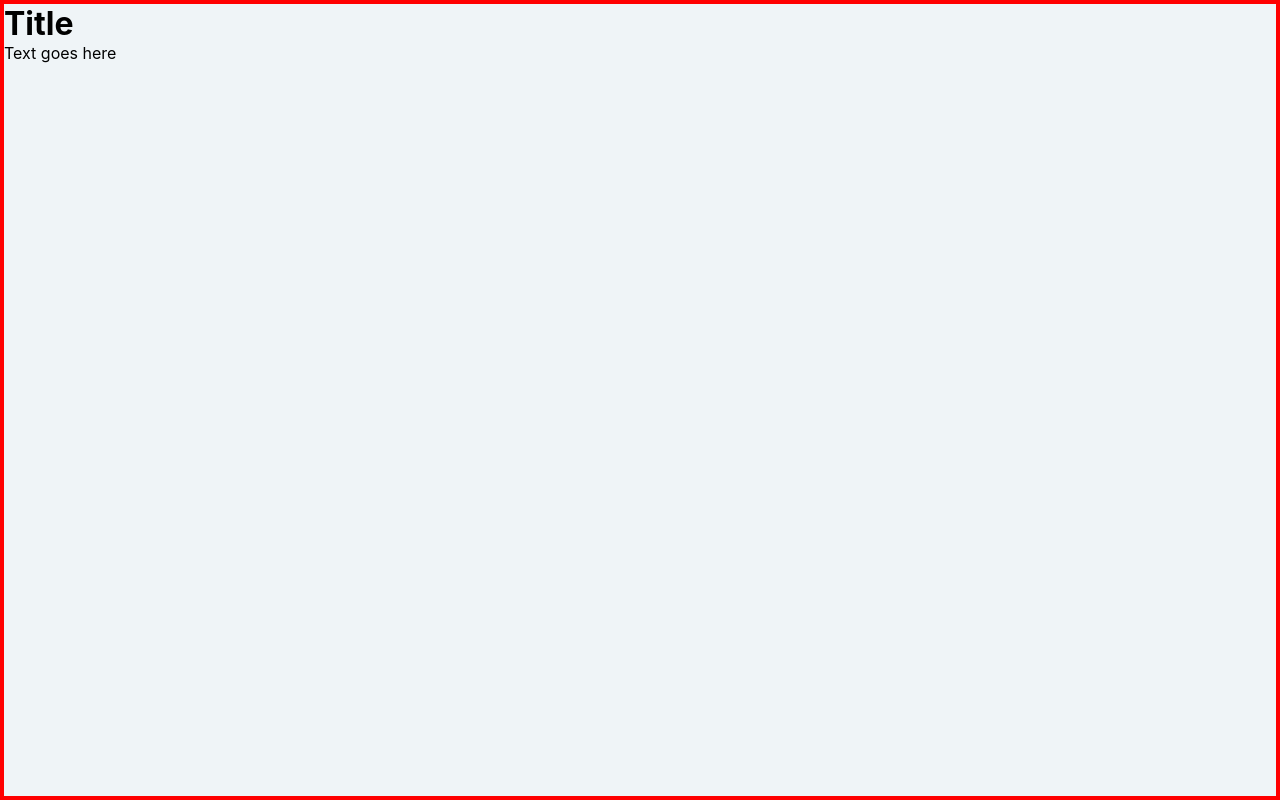
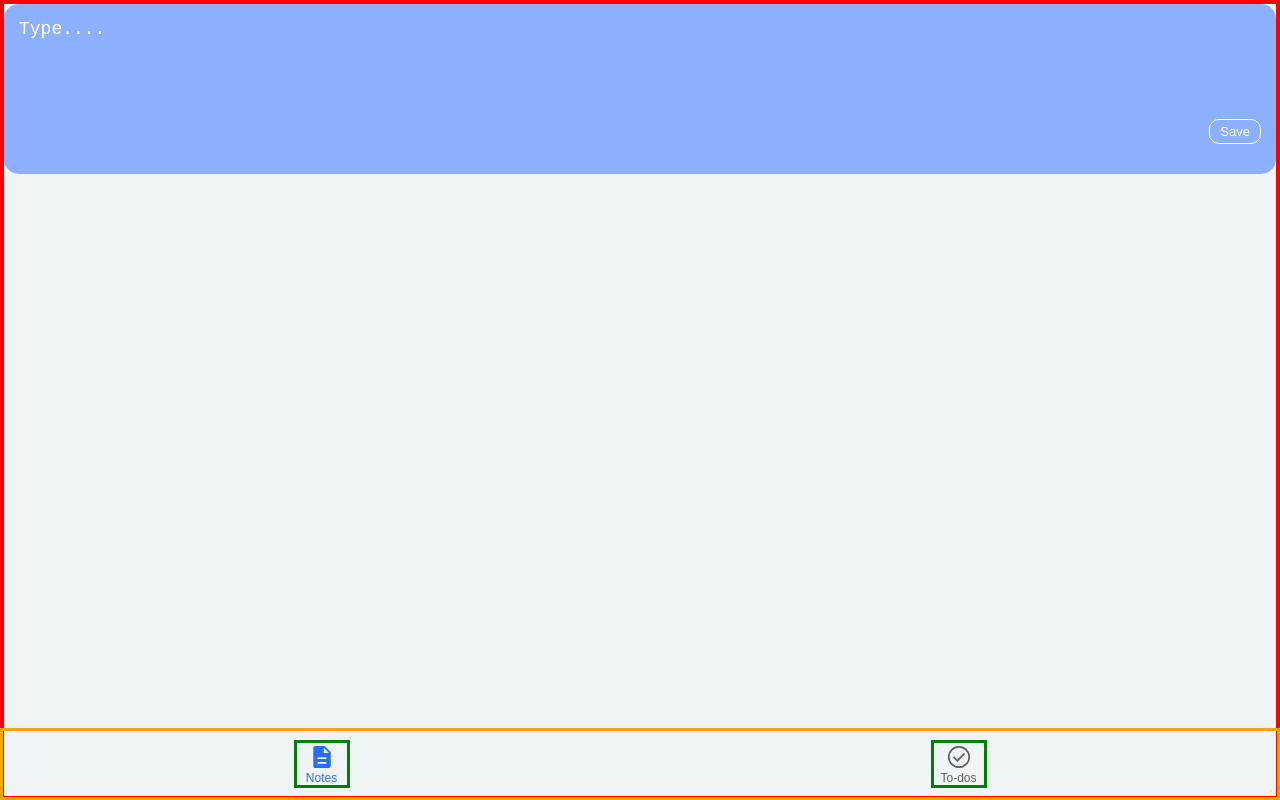
Before and after one commit to Rubinich/notes, a React (Create React App) app: page / in a window 1280 px wide. Both pictures are taken after a click on the element 1231 px from the left and 679 px from the top of the page. Built offline with nearby package versions, Linux system fonts and the light colour scheme.

Commit message:
Kreiranje notova i ispisvanje
Potrebno je jos napravit da se ispisuije na main pagu, a kreiraju kad se klikne +, a ne sve kad se klikne +

```diff
--- a/package.json
+++ b/package.json
@@ -3,12 +3,17 @@
   "version": "0.1.0",
   "private": true,
   "dependencies": {
+    "@emotion/react": "^11.11.4",
+    "@emotion/styled": "^11.11.5",
+    "@mui/icons-material": "^5.15.16",
+    "@mui/material": "^5.15.16",
     "@testing-library/jest-dom": "^5.17.0",
     "@testing-library/react": "^13.4.0",
     "@testing-library/user-event": "^13.5.0",
     "react": "^18.3.1",
     "react-dom": "^18.3.1",
     "react-scripts": "5.0.1",
+    "uuidv4": "^6.2.13",
     "web-vitals": "^2.1.4"
   },
   "scripts": {
--- a/src/App.js
+++ b/src/App.js
@@ -2,14 +2,14 @@ import "./App.css";
 import Navbar from "./layouts/navbar/navbar.js";
 import AddNote from "./layouts/add/add.js";
 import React, { useState } from "react";
-import AddScreenNote from "./layouts/add-screen/add-screen.js"
-
+import Note from "./layouts/note/note.js";
+import Notes from "./layouts/notes/notes.js";
+// import "./layouts/notes/notes.css"
 function App() {
   const [showAddScreen, setShowAddScreen] = useState(false);
   const handleAddButtonClick = () => {
     setShowAddScreen(true);
   };
-
 
   return (
     <div className="App">
@@ -19,7 +19,7 @@ function App() {
           <Navbar/>
         </>
       )}
-      {showAddScreen && <AddScreenNote/>}
+      {showAddScreen && <Notes/>}
     </div>
   );
 }
--- a/src/layouts/add-screen/add-screen.js
+++ /dev/null
@@ -1,10 +0,0 @@
-
-
-export default function AddScreenNote() {
-    return (
-        <div>
-            <h1>Title</h1>
-            <p>Text goes here</p>
-        </div>
-    );
-}
--- /dev/null
+++ b/src/layouts/createnote/createnote.js
@@ -0,0 +1,23 @@
+import { React } from "react";
+
+function CreateNote({ textHandler, saveHandler, inputText }) {
+    return (
+        <div className="note" style={{ background: "rgba(43, 108, 255, 0.5)" }}>
+            <textarea
+                cols="10"
+                rows="5"
+                value={inputText}
+                placeholder="Type...."
+                onChange={textHandler}
+                maxLength="100"
+            ></textarea>
+            <div className="note__footer">
+                <span className="label"></span>
+                <button className="note__save" onClick={saveHandler}>
+                    Save
+                </button>
+            </div>
+        </div>
+    );
+}
+export default CreateNote;
--- /dev/null
+++ b/src/layouts/note/note.css
@@ -0,0 +1,59 @@
+
+.note {
+    background: rgba(255, 255, 255, 0.1);
+    backdrop-filter: blur(5px);
+    box-shadow: inset -6px -4px 2px rgba(255, 255, 255, 0.03);
+    border-radius: 15px;
+    border: 1.5px solid rgba(255, 255, 255, 0.326);
+    color: #c73636;
+    padding: 15px;
+    min-height: 140px;
+    display: flex;
+    flex-direction: column;
+    justify-content: space-between;
+    word-wrap: break-word;
+}
+.note__footer {
+    display: flex;
+    align-items: center;
+    justify-content: space-between;
+    margin-bottom: 15px;
+}
+.note textarea {
+    white-space: pre-wrap;
+    background: transparent;
+    border: none;
+    color: #fff;
+    resize: none;
+    font-size: 18px;
+}
+.note textarea:focus {
+    outline: none;
+}
+.note textarea::placeholder {
+    color: #fff;
+}
+.note__save {
+    background: transparent;
+    transition: 0.1s ease-in-out;
+    border: 1.5px solid #fff;
+    border-radius: 10px;
+    color: #fff;
+    padding: 4px 10px;
+    font-size: 13px;
+    cursor: pointer;
+}
+.note__save:hover {
+    background: #fff;
+    border: 1.5px solid #fff;
+    color: #4b1589;
+}
+.note__delete {
+    cursor: pointer;
+}
+.note__delete:hover {
+    transform: scale(1.1);
+}
+.char__progress {
+    background-color: #fff!important;
+}
--- /dev/null
+++ b/src/layouts/note/note.js
@@ -0,0 +1,17 @@
+import React from "react";
+import DeleteForeverOutlinedIcon from "@mui/icons-material/DeleteForeverOutlined";
+export default function Note({ id, text, deleteNote }) {
+    return (
+        <div className="note">
+
+        <div className="note__body">{text}</div>
+            <div className="note__footer" style={{ justifyContent: "flex-end" }}>
+                <DeleteForeverOutlinedIcon
+                    className="note__delete"
+                    onClick={() => deleteNote(id)}
+                    aria-hidden="true"
+                ></DeleteForeverOutlinedIcon>
+            </div>
+        </div>
+    );
+}
--- /dev/null
+++ b/src/layouts/notes/notes.css
@@ -0,0 +1,59 @@
+.note {
+    /* background: rgba(43, 108, 255, 0.1); */
+    background: rgba(43, 108, 255, 1);
+    backdrop-filter: blur(5px);
+    /* box-shadow: inset -6px -4px 2px rgba(43, 108, 255, 0.03); */
+    border-radius: 15px;
+    /* border: 1.5px solid rgba(43, 108, 255, 0.326); */
+    color: #fff;
+    padding: 15px;
+    min-height: 140px;
+    display: flex;
+    flex-direction: column;
+    justify-content: space-between;
+    word-wrap: break-word;
+}
+.note__footer {
+    display: flex;
+    align-items: center;
+    justify-content: space-between;
+    margin-bottom: 15px;
+}
+.note textarea {
+    white-space: pre-wrap;
+    background: transparent;
+    border: none;
+    color: #fff;
+    resize: none;
+    font-size: 18px;
+}
+.note textarea:focus {
+    outline: none;
+}
+.note textarea::placeholder {
+    color: #fff;
+}
+.note__save {
+    background: transparent;
+    transition: 0.1s ease-in-out;
+    border: 1.5px solid #fff;
+    border-radius: 10px;
+    color: #fff;
+    padding: 4px 10px;
+    font-size: 13px;
+    cursor: pointer;
+}
+.note__save:hover {
+    background: #fff;
+    border: 1.5px solid #fff;
+    color: #4b1589;
+}
+.note__delete {
+    cursor: pointer;
+}
+.note__delete:hover {
+    transform: scale(1.1);
+}
+.char__progress {
+    background-color: #fff!important;
+}
--- /dev/null
+++ b/src/layouts/notes/notes.js
@@ -0,0 +1,48 @@
+import { React, useState, useEffect } from "react";
+import { v4 as uuid } from "uuid";
+import "../notes/notes.css";
+import Note from "../note/note";
+import CreateNote from "../createnote/createnote";
+import Navbar from "../navbar/navbar";
+function Notes() {
+    const [notes, setNotes] = useState([]);
+    const [inputText, setInputText] = useState("");
+    const textHandler = (e) => {
+        setInputText(e.target.value);
+    };
+
+    const saveHandler = () => {
+        setNotes((prevState) => [
+            ...prevState,
+        {
+            id: uuid(),
+            text: inputText,
+        },
+        ]);
+        //clear the textarea
+        setInputText("");
+    };
+    const deleteNote = (id) => {
+        const filteredNotes = notes.filter((note) => note.id !== id);
+        setNotes(filteredNotes);
+    };
+    return (
+        <div className="notes">
+            {notes.map((note) => (
+                <Note
+                key={note.id}
+                id={note.id}
+                text={note.text}
+                deleteNote={deleteNote}
+                />
+            ))}
+            <CreateNote
+                textHandler={textHandler}
+                saveHandler={saveHandler}
+                inputText={inputText}
+            />
+            <Navbar/>
+        </div>
+    );
+}
+export default Notes;
```
Also changed, not shown: src/layouts/add-screen/add-screen.css (deleted), 1 other file (tests, documents, lock files or other folders).
